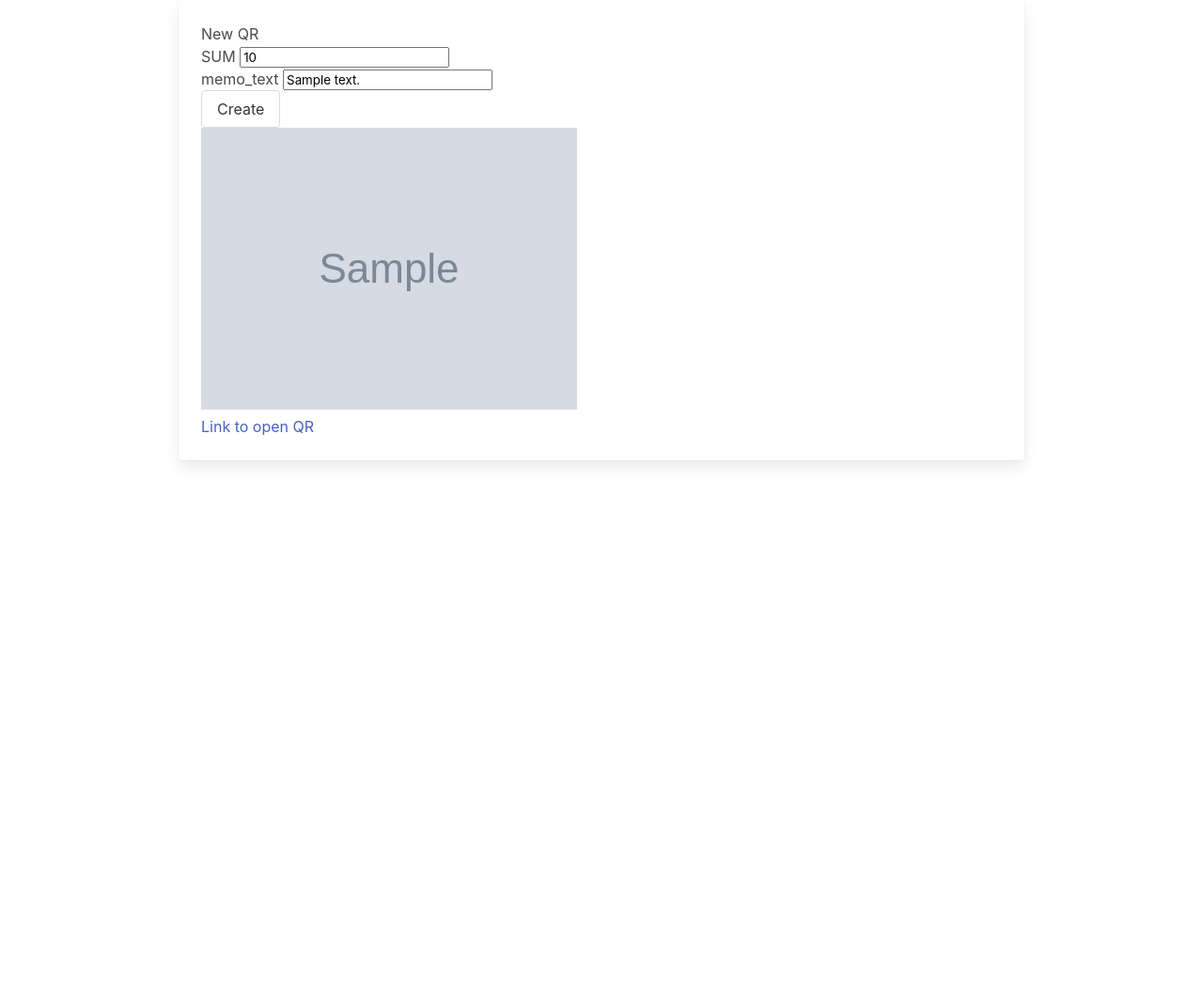
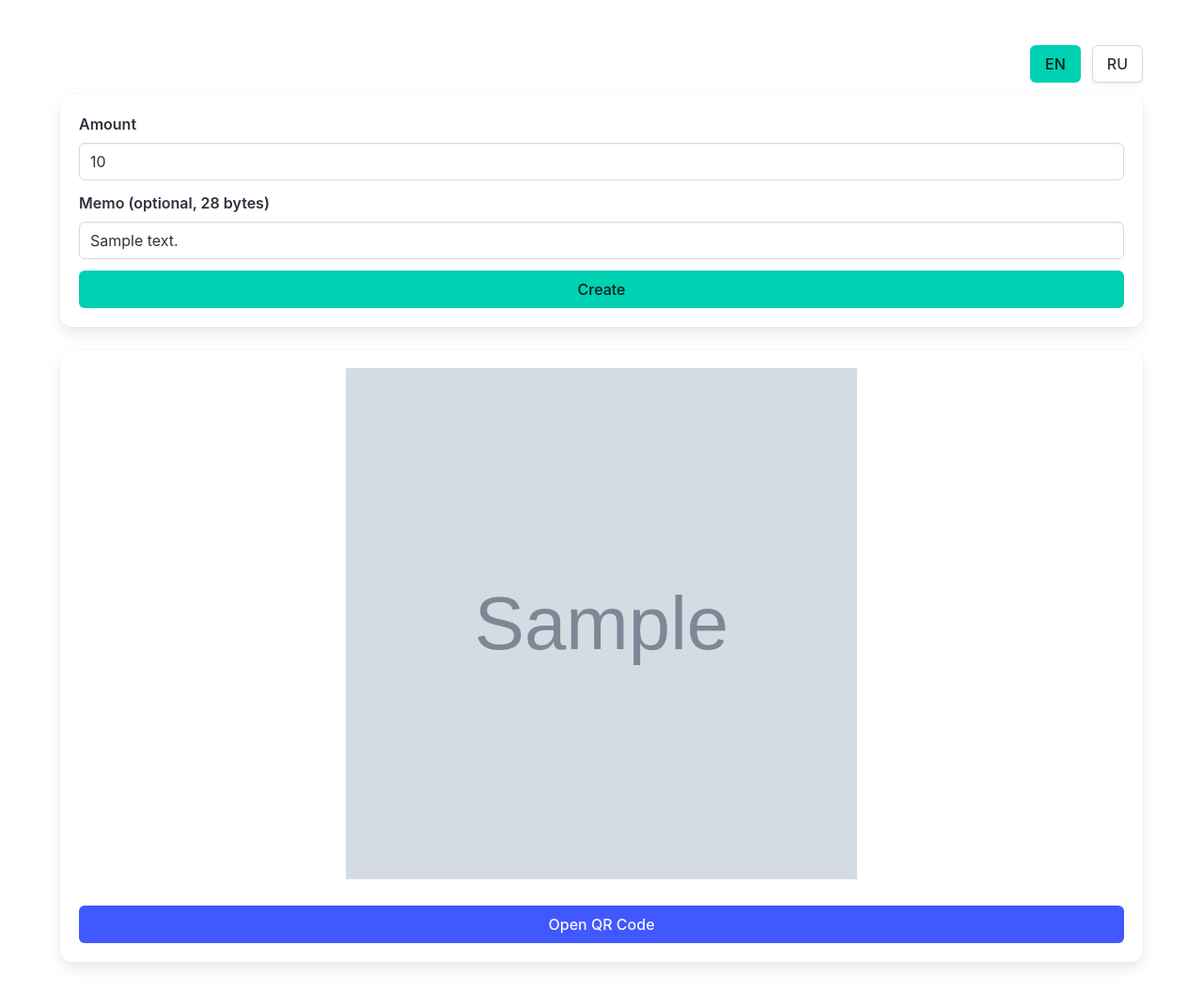
Before and after one commit to attid/eurmtl.me, a Python web app: template templates/seller.html in a window 1280 px wide. Shown: the whole page at 94% size. Before the commit the page ends 496 px from the top, so only its background shows below. Run offline with Jinja, Linux system fonts and the light colour scheme; the template is opened without the code that fills it: most values are stand-ins (such as "Sample title", 1, 10 or a date in 2020); grey boxes marked "Sample" are stand-in pictures.

Commit message:
🔧 refactor(js/python/html): Update event listeners, input handling, and styling adjustments

```diff
--- a/config/config_reader.py
+++ b/config/config_reader.py
@@ -43,7 +43,7 @@ def update_test_user():
         config.test_mode = True
         data = {
             'id': config.test_user_id,
-            'username': "test_user",
+            'username': "itolstov",
             'photo_url': "https://yastatic.net/s3/home/div/new_app/bender/weather/weather_new_2023/bkn_n.svg",
         }
         session['userdata'] = data
--- a/routers/sign_tools.py
+++ b/routers/sign_tools.py
@@ -23,7 +23,7 @@ blueprint = Blueprint('sign_tools', __name__)
 async def start_add_transaction():
     session['return_to'] = request.url
 
-    xdr = ''
+    xdr = request.args.get('xdr', '')
     description = ''
     memo = ''
     error_message = None
--- a/static/lang/en.json
+++ b/static/lang/en.json
@@ -13,5 +13,12 @@
   "restoreButton": "Restore",
   "getXDRButton": "Get XDR",
   "errorMessage": "The input must be 56 characters long.",
-    "willBeDeleted": "Will be deleted upon transaction submission"
+  "willBeDeleted": "Will be deleted upon transaction submission",
+  "pageSellerTitle": "Create QR Code for Sale",
+  "saleSumLabel": "Amount",
+  "saleSumPlaceholder": "Enter amount in eurmtl",
+  "memoTextLabel": "Memo (optional, 28 bytes)",
+  "memoTextPlaceholder": "You can add a memo here",
+  "createButton": "Create",
+  "openQRLink": "Open QR Code"
 }
--- a/templates/bsn.html
+++ b/templates/bsn.html
@@ -38,7 +38,7 @@
                 </div>
                 <div class="field has-addons">
                     <div class="control is-expanded">
-                        <input class="input" id="importInput" type="text" placeholder="Введите публичный ключ для импорта данных" value="" data-translate-placeholder="importInputPlaceholder">
+                        <input class="input" id="importInput" type="text" placeholder="Введите публичный ключ для импорта данных" value="{{account_id}}" data-translate-placeholder="importInputPlaceholder">
                     </div>
                     <div class="control">
                         <button class="button is-info" id="importButton" onclick="importData()" data-translate="importButton">Импортировать</button>
@@ -141,6 +141,6 @@
     </section>
     <script src="https://cdnjs.cloudflare.com/ajax/libs/stellar-sdk/10.4.1/stellar-sdk.min.js"></script>
     <script src="/static/js/i18.js?1"></script>
-    <script src="/static/js/bsn.js?1"></script>
+    <script src="/static/js/bsn.js?2"></script>
 </body>
 </html>
--- a/templates/seller.html
+++ b/templates/seller.html
@@ -1,30 +1,74 @@
-{% extends 'base.html' %}
+<!DOCTYPE html>
+<html lang="ru">
+<head>
+    <meta charset="UTF-8">
+    <meta name="viewport" content="width=device-width, initial-scale=1.0">
+    <title data-translate="pageSellerTitle">Создание QR-кода для продажи</title>
+    <link rel="stylesheet" href="https://cdnjs.cloudflare.com/ajax/libs/bulma/1.0.0/css/bulma.min.css">
+    <link rel="stylesheet" href="https://cdnjs.cloudflare.com/ajax/libs/font-awesome/5.15.3/css/all.min.css">
+    <link rel="apple-touch-icon" sizes="180x180" href="/static/icons/apple-touch-icon.png">
+    <link rel="icon" type="image/png" sizes="32x32" href="/static/icons/favicon-32x32.png">
+    <link rel="icon" type="image/png" sizes="16x16" href="/static/icons/favicon-16x16.png">
+    <link rel="manifest" href="/static/icons/site.webmanifest">
+</head>
+<body>
+    <section class="section">
+        <div class="container">
+            <!-- Языковые переключатели -->
+            <div class="field is-grouped" style="justify-content: flex-end;">
+                <div class="control">
+                    <button id="lang-en" class="button" onclick="setLanguage('en')">EN</button>
+                </div>
+                <div class="control">
+                    <button id="lang-ru" class="button" onclick="setLanguage('ru')">RU</button>
+                </div>
+            </div>
 
-{% block nav %}
-{% endblock %}
+            <!-- Форма создания QR-кода -->
+            <div class="box">
+                <form action="" method="post">
+                    <div class="field">
+                        <label class="label" for="sale_sum" data-translate="saleSumLabel">Сумма</label>
+                        <div class="control">
+                            <input class="input" type="text" id="sale_sum" name="sale_sum" placeholder="Введите сумму в eurmtl" value="{{ sale_sum }}" data-translate-placeholder="saleSumPlaceholder">
+                        </div>
+                    </div>
 
-{% block content %}
+                    <div class="field">
+                        <label class="label" for="memo_text" data-translate="memoTextLabel">Примечание</label>
+                        <div class="control">
+                            <input class="input" type="text" id="memo_text" name="memo_text" placeholder="Вы можете добавить примечание здесь" value="{{ memo_text }}" data-translate-placeholder="memoTextPlaceholder">
+                        </div>
+                    </div>
 
-<form action="" method="post">
-    <fieldset id="create-tx">
-        <legend>New QR</legend>
-        <p>
-            <label for="sale_sum">SUM</label>
-            <input type="text" id="sale_sum" name="sale_sum"
-                   placeholder="please enter sum in eurmtl" value="{{ sale_sum }}">
-        </p>
-        <p>
-            <label for="memo_text">memo_text</label>
-            <input type="text" id="memo_text" name="memo_text"
-                   placeholder="you can add memo here" value="{{ memo_text }}">
-        </p>
-        <input type="submit" class="button primary" value="Create">
-    </fieldset>
-</form>
+                    <div class="field">
+                        <div class="control">
+                            <button type="submit" class="button is-primary is-fullwidth" data-translate="createButton">Создать</button>
+                        </div>
+                    </div>
+                </form>
+            </div>
 
-{% if qr_text %}
-<img src="{{ qr_img }}"> <br>
-<a href="{{qr_text}}">Link to open QR</a>
-{% endif %}
-
-{% endblock %}
+            <!-- Блок для отображения QR-кода -->
+            {% if qr_text %}
+            <div class="box">
+                <div class="columns is-centered">
+                    <div class="column is-half-desktop is-full-mobile is-centered">
+                        <figure class="image is-square has-background-white">
+                            <img src="{{ qr_img }}" alt="QR Code">
+                        </figure>
+                    </div>
+                </div>
+                <div class="field mt-4">
+                    <div class="control">
+                        <a href="{{ qr_text }}" class="button is-link is-fullwidth" data-translate="openQRLink">Открыть QR-код</a>
+                    </div>
+                </div>
+            </div>
+            {% endif %}
+        </div>
+    </section>
+    <script src="/static/js/i18.js?1"></script>
+    <!-- Add any additional scripts here -->
+</body>
+</html>
--- a/templates/tabler_addr.html
+++ b/templates/tabler_addr.html
@@ -12,7 +12,7 @@
                     <div class="col-a auto">
                         <label class="form-label" for="suffix">Address Suffix</label>
                     </div>
-                    <div class="col-2">
+                    <div class="col-12 col-sm-8 col-md-4 col-lg-2">
                         <input type="text" id="suffix" name="suffix" class="form-control" placeholder="Enter desired suffix">
                     </div>
 
@@ -21,7 +21,7 @@
                     <div class="col-a auto">
                         <label class="form-label" for="processCount">Number of Processes</label>
                     </div>
-                    <div class="col-2">
+                    <div class="col-12 col-sm-8 col-md-4 col-lg-2">
                         <div class="input-group">
                             <button class="btn btn-outline-secondary" type="button" onclick="decrementProcessCount()">-</button>
                             <input type="text" class="form-control text-center" id="processCount" value="1" readonly>
--- a/templates/tabler_base.html
+++ b/templates/tabler_base.html
@@ -1,5 +1,5 @@
 <!DOCTYPE html>
-<html>
+<html lang="en">
 <head>
     <meta charset="utf-8"/>
     <meta name="viewport" content="width=device-width, initial-scale=1, viewport-fit=cover"/>
--- a/templates/tabler_sign_add.html
+++ b/templates/tabler_sign_add.html
@@ -123,5 +123,10 @@
       }
       return false;
     }
+
+    document.addEventListener('DOMContentLoaded', function() {
+        updateMemoFromXdr();
+    });
+
 </script>
 {% endblock %}
--- a/utils/stellar_utils.py
+++ b/utils/stellar_utils.py
@@ -950,9 +950,9 @@ async def stellar_build_xdr(data):
                 weight=int(operation['weight']) if len(operation['weight']) > 0 else None,
                 source=source_account)
         if operation['type'] == 'set_trust_line_flags':
-            set_flags_decoded = decode_flags(int(operation['set_flags'])) if len(operation['set_flags']) > 0 else None
-            clear_flags_decoded = (decode_flags(int(operation['clear_flags']))
-                                   if len(operation['clear_flags']) > 0 else None)
+            set_flags_decoded = decode_flags(int(operation['setFlags'])) if len(operation['setFlags']) > 0 else None
+            clear_flags_decoded = (decode_flags(int(operation['clearFlags']))
+                                   if len(operation['clearFlags']) > 0 else None)
 
             transaction.append_set_trust_line_flags_op(
                 trustor=operation['trustor'],
```
Also changed, not shown: routers/index.py (+20 -8 lines), static/js/bsn.js (+7 -0 lines), static/lang/ru.json (+8 -1 lines), templates/tabler_restart.html (+23 -1 lines). Lines whose indentation alone changed are shown as unchanged.
